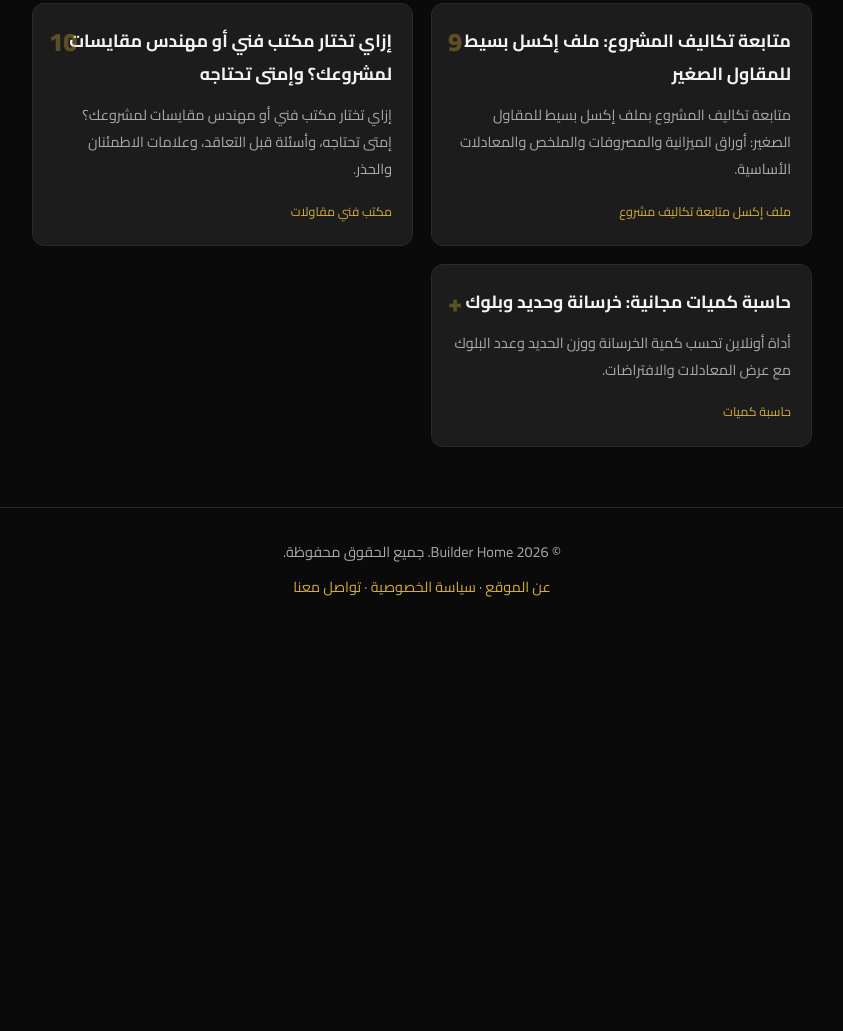
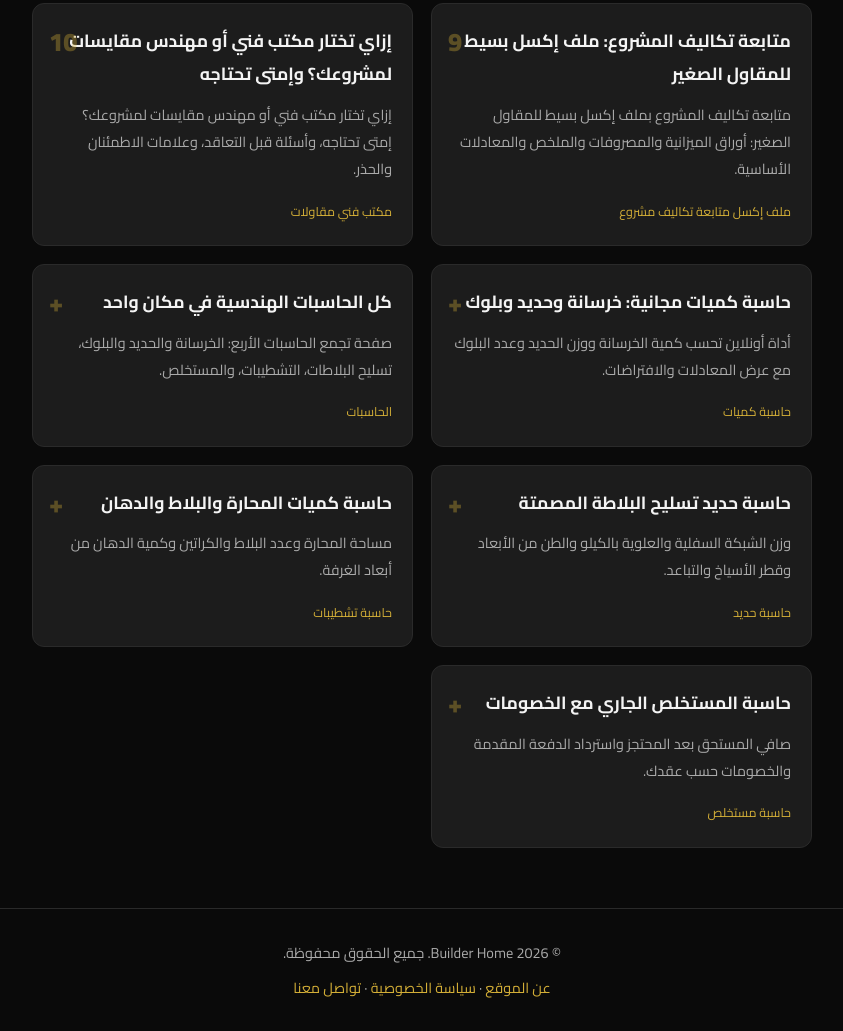
Before and after one commit to mahmoudsaberabdelaleem-bit/builder-home, a plain HTML site: page articles/index.html in a window 1280 px wide. Shown: the part 1270-2301 px from the top of the page, without its empty margins (218-1061 px from the left). Before the commit the page ends 1900 px from the top, so only its background shows below. Drawn offline with Linux system fonts and the light colour scheme.

Commit message:
Add multiple engineering calculators to index.html

```diff
--- a/articles/index.html
+++ b/articles/index.html
@@ -106,7 +106,32 @@
         <p>أداة أونلاين تحسب كمية الخرسانة ووزن الحديد وعدد البلوك مع عرض المعادلات والافتراضات.</p>
         <span class="card-kw">حاسبة كميات</span>
       </a>
+      <a class="card" href="tools/">
+        <span class="card-num">+</span>
+        <h2>كل الحاسبات الهندسية في مكان واحد</h2>
+        <p>صفحة تجمع الحاسبات الأربع: الخرسانة والحديد والبلوك، تسليح البلاطات، التشطيبات، والمستخلص.</p>
+        <span class="card-kw">الحاسبات</span>
+      </a>
+      <a class="card" href="slab-reinforcement-calculator/">
+        <span class="card-num">+</span>
+        <h2>حاسبة حديد تسليح البلاطة المصمتة</h2>
+        <p>وزن الشبكة السفلية والعلوية بالكيلو والطن من الأبعاد وقطر الأسياخ والتباعد.</p>
+        <span class="card-kw">حاسبة حديد</span>
+      </a>
+      <a class="card" href="finishing-quantities-calculator/">
+        <span class="card-num">+</span>
+        <h2>حاسبة كميات المحارة والبلاط والدهان</h2>
+        <p>مساحة المحارة وعدد البلاط والكراتين وكمية الدهان من أبعاد الغرفة.</p>
+        <span class="card-kw">حاسبة تشطيبات</span>
+      </a>
+      <a class="card" href="payment-certificate-calculator/">
+        <span class="card-num">+</span>
+        <h2>حاسبة المستخلص الجاري مع الخصومات</h2>
+        <p>صافي المستحق بعد المحتجز واسترداد الدفعة المقدمة والخصومات حسب عقدك.</p>
+        <span class="card-kw">حاسبة مستخلص</span>
+      </a>
     </div>
+  </main>    </div>
   </main>
 
   <footer>
```
